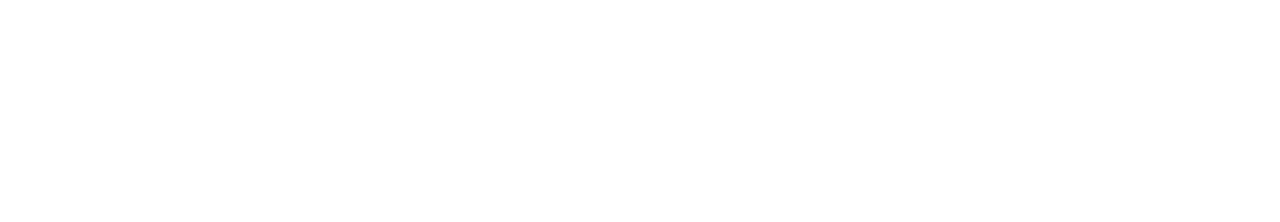
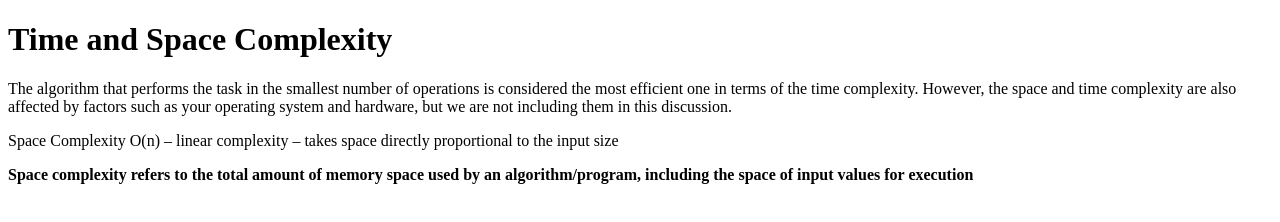
Before and after one commit to acciojob/time-and-space-complexity-SRINIVAS-VG, a website: page main.html in a window 1280 px wide. Drawn offline with Linux system fonts and the light colour scheme.

Commit message:
created a submission

```diff
--- a/main.html
+++ b/main.html
@@ -11,6 +11,11 @@
     <script type="text/javascript" src="./script.js">
 </script>
 
+<h1>Time and Space Complexity</h1>
+
+<p>The algorithm that performs the task in the smallest number of operations is considered the most efficient one in terms of the time complexity. However, the space and time complexity are also affected by  factors such as your operating system and hardware, but we are not including them in this discussion.</p>
+<p>Space Complexity O(n) – linear complexity – takes space directly proportional to the input size</p>
+<b>Space complexity refers to the total amount of memory space used by an algorithm/program, including the space of input values for execution</b>
 </body>
 
 </html>
```
